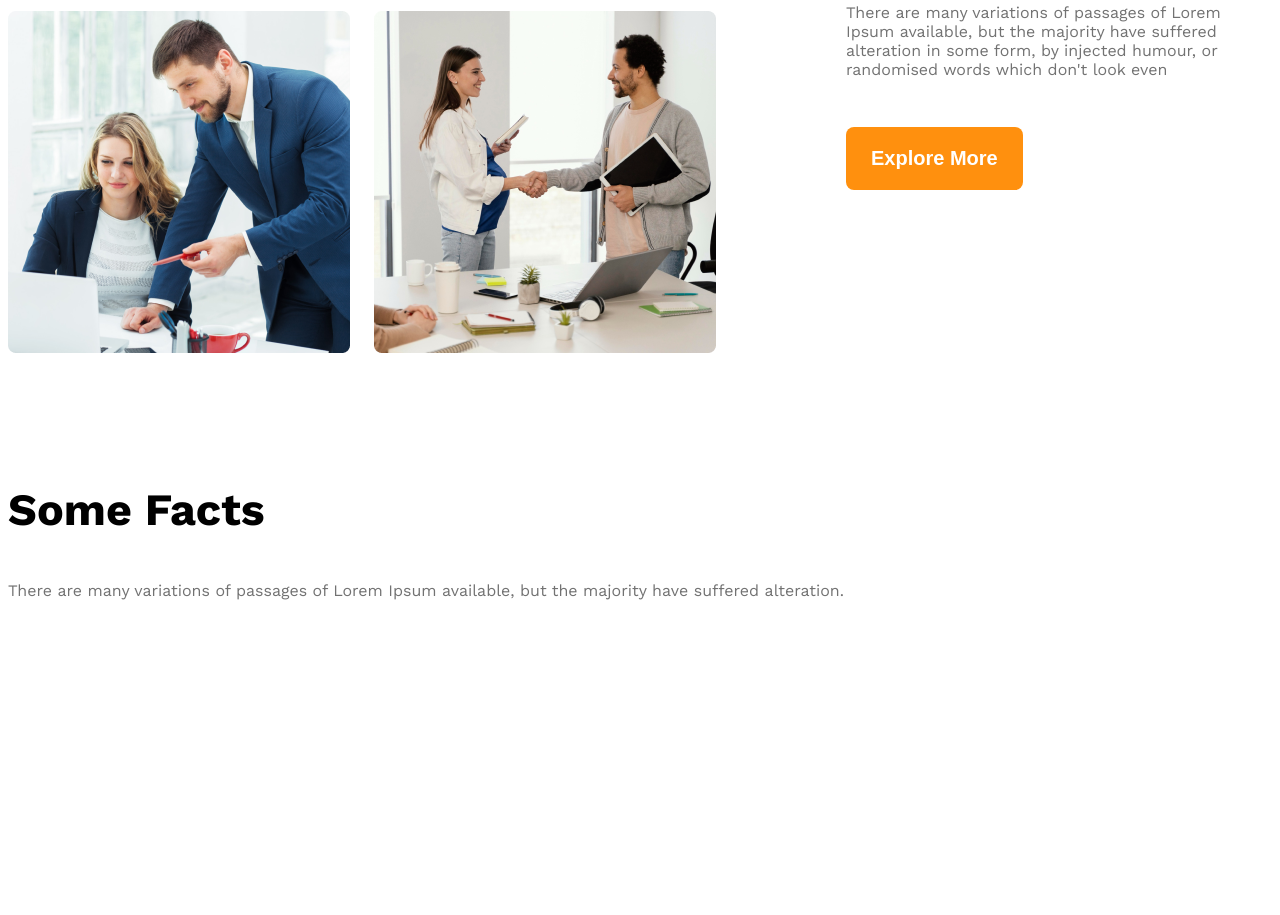
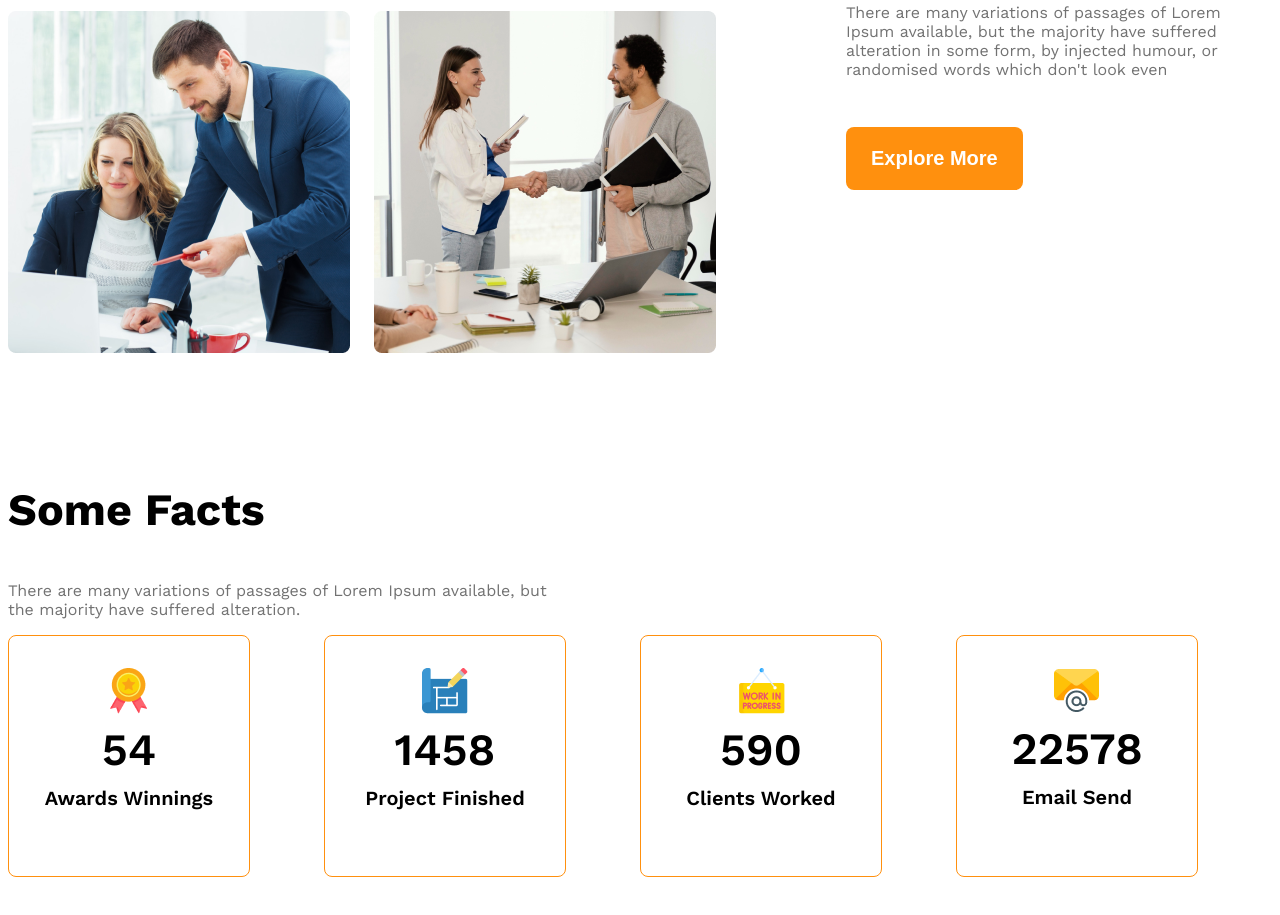
Before and after one commit to mdtaiyebsiyam/2nd-basic-responsive-project, a plain HTML site: page index.html in a window 1280 px wide. Shown: the part 1691-2606 px from the top of the page. Before the commit the page ends 2579 px from the top, so only its background shows below. Drawn offline with nearby package versions, Linux system fonts and the light colour scheme.

Commit message:
complete fact card

```diff
--- a/index.html
+++ b/index.html
@@ -72,30 +72,38 @@
       <!-- features will enjoy -->
       <section>
         <h3 class="section-title">Some Facts</h3>
-        <p class="text-light-gray">
+        <p class="text-light-gray fact-discription">
           There are many variations of passages of Lorem Ipsum available, but
           the majority have suffered alteration.
         </p>
         <div class="facts-container">
-          <div class="fact">
-            <img src="" alt="" class="fact-icon" />
-            <h4 class="fac-number"></h4>
-            <h5 class="fact-name"></h5>
+          <div class="fact display-flex">
+            <div>
+              <img src="images/icons/ribon.png" alt="" class="fact-icon" />
+              <h4 class="fact-number">54</h4>
+              <h5 class="fact-name">Awards Winnings</h5>
+            </div>
           </div>
-          <div class="fact">
-            <img src="" alt="" class="fact-icon" />
-            <h4 class="fac-number"></h4>
-            <h5 class="fact-name"></h5>
+          <div class="fact display-flex">
+            <div>
+              <img src="images/icons/projects.png" alt="" class="fact-icon" />
+              <h4 class="fact-number">1458</h4>
+              <h5 class="fact-name">Project Finished</h5>
+            </div>
           </div>
-          <div class="fact">
-            <img src="" alt="" class="fact-icon" />
-            <h4 class="fac-number"></h4>
-            <h5 class="fact-name"></h5>
+          <div class="fact display-flex">
+            <div>
+              <img src="images/icons/customers.png" alt="" class="fact-icon" />
+              <h4 class="fact-number">590</h4>
+              <h5 class="fact-name">Clients Worked</h5>
+            </div>
           </div>
-          <div class="fact">
-            <img src="" alt="" class="fact-icon" />
-            <h4 class="fac-number"></h4>
-            <h5 class="fact-name"></h5>
+          <div class="fact display-flex">
+            <div>
+              <img src="images/icons/email.png" alt="" class="fact-icon" />
+              <h4 class="fact-number">22578</h4>
+              <h5 class="fact-name">Email Send</h5>
+            </div>
           </div>
         </div>
       </section>
--- a/styles/architects.css
+++ b/styles/architects.css
@@ -100,6 +100,35 @@
 .quick-list {
   font-weight: 500;
 }
+/* some facts related styles */
+.facts-container {
+  display: grid;
+  grid-template-columns: repeat(4, 1fr);
+}
+.fact {
+  border: 1px solid #ff900e;
+  width: 240px;
+  height: 240px;
+  border-radius: 8px;
+  text-align: center;
+  align-items: center;
+  justify-content: center;
+}
+.fact-number {
+  font-size: 2.8rem;
+  font-weight: 600;
+  margin-top: 5px;
+  margin-bottom: 10px;
+}
+.fact-name {
+  font-size: 1.25rem;
+  font-weight: 600;
+  margin-top: 10px;
+}
+.fact-discription {
+  max-width: 540px;
+}
+
 /* responsive media query */
 @media screen and (max-width: 576px) {
   .navbar,
```
